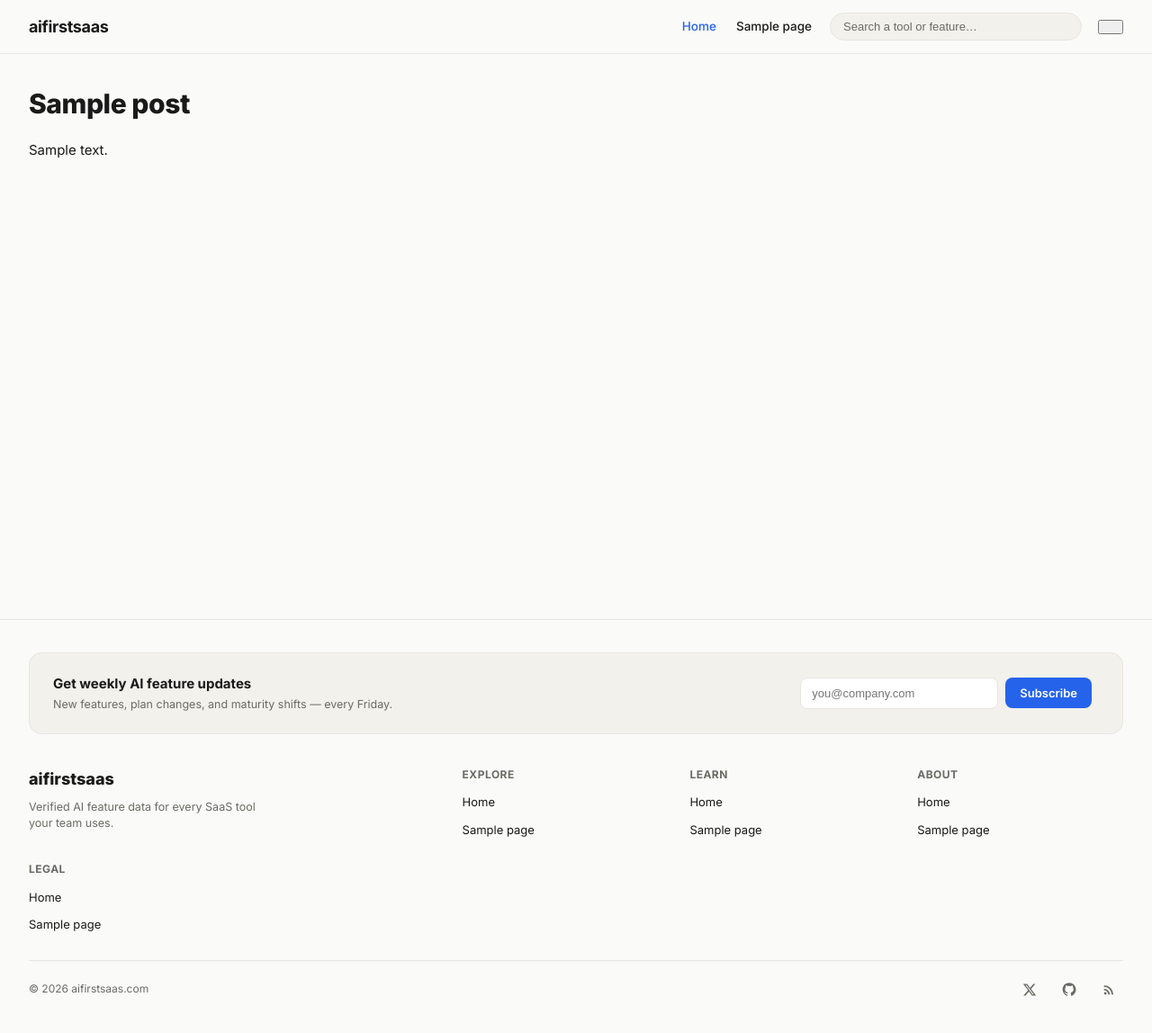
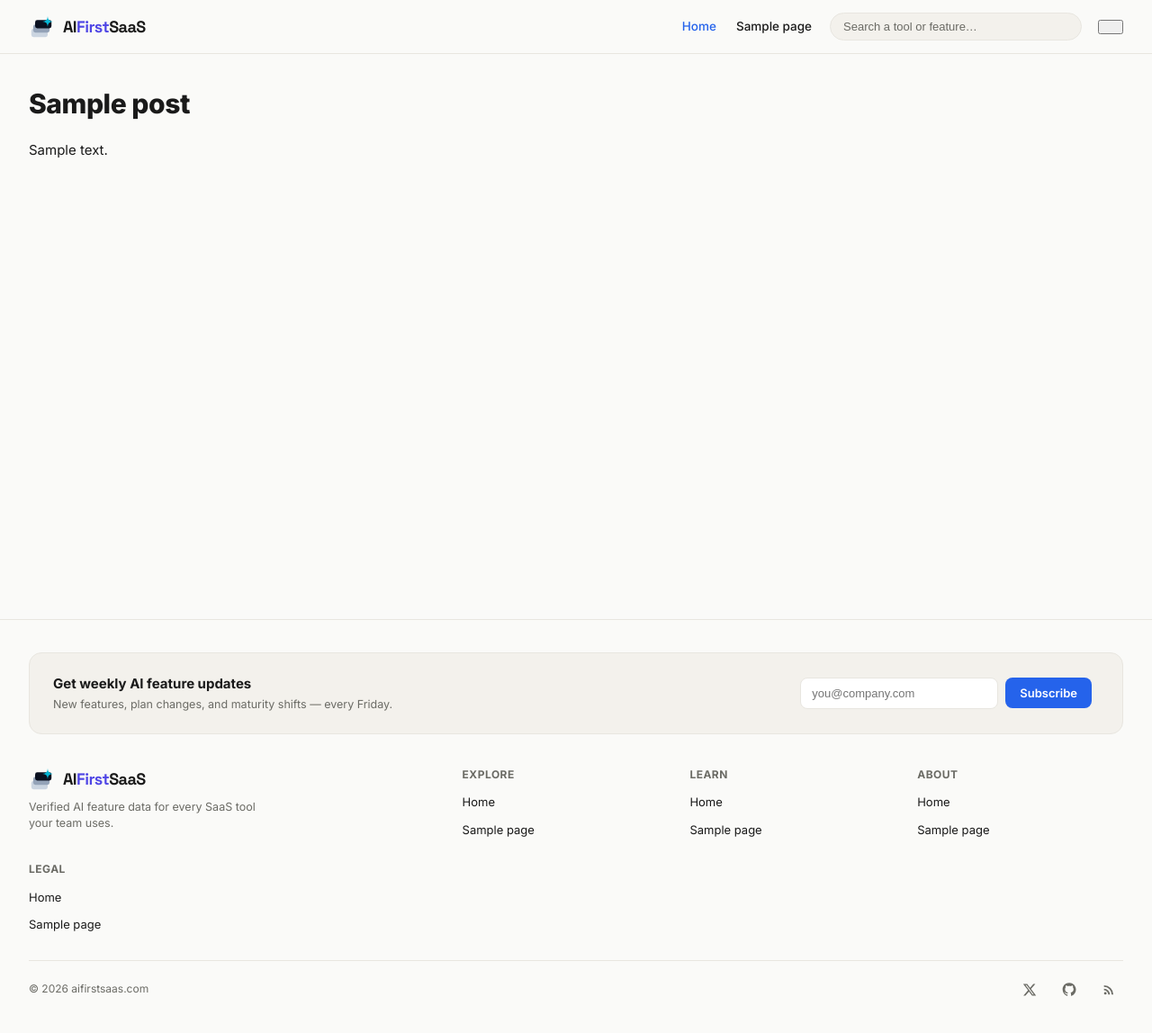
Before and after one commit to moinwp/ai-first-saas-theme, a WordPress theme: template aifirstsaas/page.php in a window 1280 px wide. Shown: the whole page at 90% size. Run offline with PHP 8.4 and a stand-in for WordPress, Linux system fonts and the light colour scheme; the site name, menu and one post (Sample post) are stand-ins, and other content is empty; some libraries are stand-ins or nearby versions.

Commit message:
Integrate Stack Logo System into theme v1.0.1
Replace plain-text "aifirstsaas" wordmark in header and footer with
the stacked-cards SVG mark + styled "AIFirstSaaS" wordmark in Space
Grotesk 700, matching the brand sheet's horizontal lockup. "First" is
colored Indigo (#4F46E5) in light mode, Cyan (#06B6D4) in dark mode.

Adds CSS custom properties --logo-card-bottom/middle/top, --logo-spark
and --logo-wm-accent with dark-mode overrides so the SVG fills invert
automatically. Space Grotesk is loaded alongside Inter from Google Fonts.

Co-Authored-By: Claude Opus 4.6 <noreply@anthropic.com>
Claude-Session: https://claude.ai/code/session_01Bd9NsnFWUU3MFohjf1G6D1

```diff
--- a/aifirstsaas/footer.php
+++ b/aifirstsaas/footer.php
@@ -33,7 +33,10 @@ defined( 'ABSPATH' ) || exit;
 
 		<div class="aifirst-footer-grid">
 			<div class="aifirst-footer-col aifirst-footer-brand">
-				<a class="aifirst-footer-wordmark" href="<?php echo esc_url( home_url( '/' ) ); ?>">aifirstsaas</a>
+				<a class="aifirst-footer-logo" href="<?php echo esc_url( home_url( '/' ) ); ?>">
+					<?php echo aifirstsaas_logo_mark( 28 ); // phpcs:ignore WordPress.Security.EscapeOutput ?>
+					<?php echo aifirstsaas_wordmark(); // phpcs:ignore WordPress.Security.EscapeOutput ?>
+				</a>
 				<div class="aifirst-footer-tagline"><?php esc_html_e( 'Verified AI feature data for every SaaS tool your team uses.', 'aifirstsaas' ); ?></div>
 			</div>
 
--- a/aifirstsaas/functions.php
+++ b/aifirstsaas/functions.php
@@ -12,7 +12,7 @@
 
 defined( 'ABSPATH' ) || exit;
 
-define( 'AIFIRSTSAAS_THEME_VERSION', '1.0.0' );
+define( 'AIFIRSTSAAS_THEME_VERSION', '1.0.1' );
 
 if ( ! function_exists( 'aifirstsaas_setup' ) ) {
 	/**
@@ -64,10 +64,10 @@ add_action( 'after_setup_theme', 'aifirstsaas_setup' );
  * @return void
  */
 function aifirstsaas_enqueue_assets() {
-	// Inter (shared handle with the plugin).
+	// Inter + Space Grotesk (wordmark font from the Stack Logo System).
 	wp_enqueue_style(
 		'aifirst-inter',
-		'https://fonts.googleapis.com/css2?family=Inter:wght@400;500;600;700;800&display=swap',
+		'https://fonts.googleapis.com/css2?family=Inter:wght@400;500;600;700;800&family=Space+Grotesk:wght@500;600;700&display=swap',
 		array(),
 		null
 	);
@@ -215,6 +215,33 @@ function aifirstsaas_social_links() {
 }
 
 /**
+ * Stacked-cards logo mark (SVG). Uses CSS custom properties for fills
+ * so dark-mode inverts automatically via the --logo-* tokens.
+ *
+ * @since 1.0.1
+ * @param int $size Width/height in px (default 28 for the header).
+ * @return string Inline SVG markup.
+ */
+function aifirstsaas_logo_mark( $size = 28 ) {
+	return '<svg class="aifirst-logo-mark" width="' . (int) $size . '" height="' . (int) $size . '" viewBox="0 0 80 80" xmlns="http://www.w3.org/2000/svg" aria-hidden="true">'
+		. '<rect x="8" y="46" width="52" height="26" rx="7" fill="var(--logo-card-bottom)"/>'
+		. '<rect x="14" y="32" width="52" height="26" rx="7" fill="var(--logo-card-middle)"/>'
+		. '<rect x="20" y="18" width="52" height="26" rx="7" fill="var(--logo-card-top)"/>'
+		. '<path d="M60 6 C61.4 18,65 21.6,77 23 C65 24.4,61.4 28,60 40 C58.6 28,55 24.4,43 23 C55 21.6,58.6 18,60 6Z" fill="var(--logo-spark)"/>'
+		. '</svg>';
+}
+
+/**
+ * Styled wordmark "AIFirstSaaS" with the accent span on "First".
+ *
+ * @since 1.0.1
+ * @return string HTML markup.
+ */
+function aifirstsaas_wordmark() {
+	return '<span class="aifirst-wordmark">AI<span class="aifirst-wm-accent">First</span>SaaS</span>';
+}
+
+/**
  * Render the nav list for a theme location, with a sensible fallback.
  *
  * @since 1.0.0
--- a/aifirstsaas/header.php
+++ b/aifirstsaas/header.php
@@ -31,7 +31,8 @@ defined( 'ABSPATH' ) || exit;
 				<?php the_custom_logo(); ?>
 			<?php else : ?>
 				<a href="<?php echo esc_url( home_url( '/' ) ); ?>" rel="home">
-					<span class="aifirst-wordmark">aifirstsaas</span>
+					<?php echo aifirstsaas_logo_mark( 28 ); // phpcs:ignore WordPress.Security.EscapeOutput ?>
+					<?php echo aifirstsaas_wordmark(); // phpcs:ignore WordPress.Security.EscapeOutput ?>
 				</a>
 			<?php endif; ?>
 		</div>
--- a/aifirstsaas/style.css
+++ b/aifirstsaas/style.css
@@ -4,7 +4,7 @@ Theme URI:         https://aifirstsaas.com
 Author:            aifirstsaas.com
 Author URI:        https://aifirstsaas.com
 Description:       Classic PHP theme for aifirstsaas.com. Provides the chrome (header, mobile drawer, footer, typography and color tokens) around the AI First SaaS Directory plugin, which ships every content template. Design tokens match the canonical design file so plugin templates render without color overrides.
-Version:           1.0.0
+Version:           1.0.1
 Requires at least: 6.4
 Tested up to:      6.6
 Requires PHP:      8.1
@@ -32,6 +32,13 @@ Tags:              custom-menu, custom-logo, featured-images, threaded-comments,
 	--sub:    #6B6B65;
 	--border: #E8E6E0;
 	--accent: #2563EB;
+
+	/* Logo / brand tokens (Stack Logo System). */
+	--logo-card-bottom: #CBD5E1;
+	--logo-card-middle: #94A3B8;
+	--logo-card-top:    #0B1120;
+	--logo-spark:       #06B6D4;
+	--logo-wm-accent:   #4F46E5;
 
 	/* --aif-* family (plugin). Mirrors the bare names. */
 	--aif-bg:          #FAFAF8;
@@ -74,6 +81,12 @@ Tags:              custom-menu, custom-logo, featured-images, threaded-comments,
 		--aif-border:      #33322D;
 		--aif-accent:      #2563EB;
 		--aif-accent-weak: #1E2A5C;
+
+		--logo-card-bottom: #1E293B;
+		--logo-card-middle: #334155;
+		--logo-card-top:    #FFFFFF;
+		--logo-spark:       #06B6D4;
+		--logo-wm-accent:   #06B6D4;
 	}
 }
 
@@ -94,6 +107,12 @@ Tags:              custom-menu, custom-logo, featured-images, threaded-comments,
 	--aif-border:      #33322D;
 	--aif-accent:      #2563EB;
 	--aif-accent-weak: #1E2A5C;
+
+	--logo-card-bottom: #1E293B;
+	--logo-card-middle: #334155;
+	--logo-card-top:    #FFFFFF;
+	--logo-spark:       #06B6D4;
+	--logo-wm-accent:   #06B6D4;
 }
 
 /* -------------------------------------------------------------------------- *
@@ -177,10 +196,10 @@ button {
 	flex: 0 0 auto;
 }
 .aifirst-brand a {
+	display: flex;
+	align-items: center;
+	gap: 10px;
 	color: var(--text);
-	font-weight: 700;
-	font-size: 18px;
-	letter-spacing: -0.02em;
 	text-decoration: none;
 }
 .aifirst-brand a:hover { text-decoration: none; }
@@ -188,6 +207,18 @@ button {
 	max-height: 32px;
 	width: auto;
 }
+
+.aifirst-logo-mark { flex-shrink: 0; }
+
+.aifirst-wordmark {
+	font-family: 'Space Grotesk', system-ui, sans-serif;
+	font-weight: 700;
+	font-size: 18px;
+	letter-spacing: -0.03em;
+	line-height: 1;
+	color: var(--text);
+}
+.aifirst-wm-accent { color: var(--logo-wm-accent); }
 
 .aifirst-topbar-right {
 	display: flex;
@@ -506,12 +537,21 @@ body.has-theme-header-toggle > .aifirst-theme-toggle { display: none; }
 	text-decoration: none;
 }
 .aifirst-footer-col ul a:hover { color: var(--accent); }
+.aifirst-footer-brand .aifirst-footer-logo {
+	display: flex;
+	align-items: center;
+	gap: 10px;
+	margin-bottom: 8px;
+	text-decoration: none;
+}
+.aifirst-footer-brand .aifirst-footer-logo:hover { text-decoration: none; }
 .aifirst-footer-brand .aifirst-footer-wordmark {
-	font-weight: 800;
+	font-family: 'Space Grotesk', system-ui, sans-serif;
+	font-weight: 700;
 	font-size: 18px;
+	letter-spacing: -0.03em;
 	color: var(--text);
-	margin-bottom: 8px;
-	display: inline-block;
+	line-height: 1;
 }
 .aifirst-footer-brand .aifirst-footer-tagline {
 	font-size: 12.5px;
```
Also changed, not shown: aifirstsaas/NOTES.md (+14 -1 lines), aifirstsaas/screenshot.png, 1 other file.
